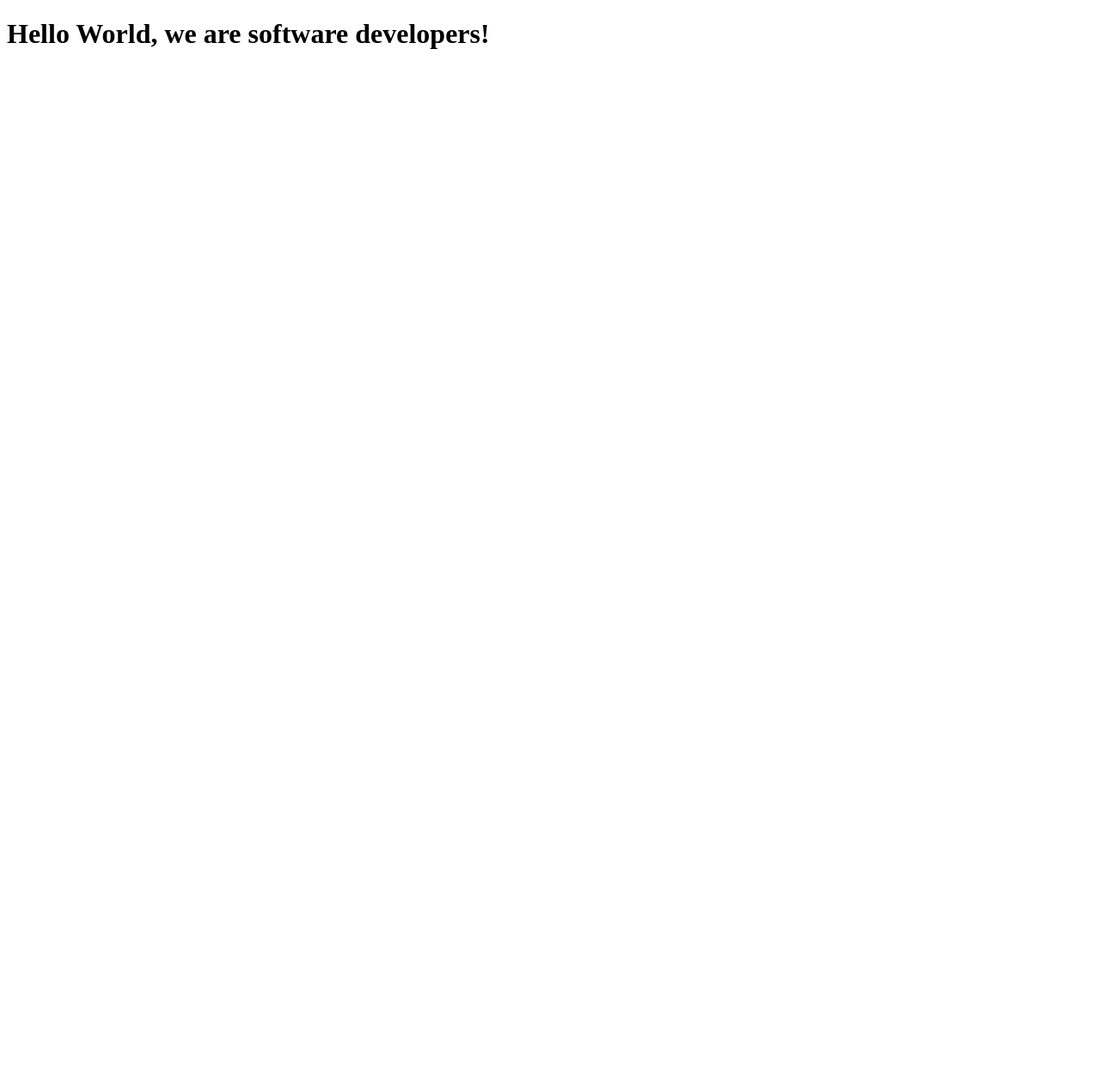
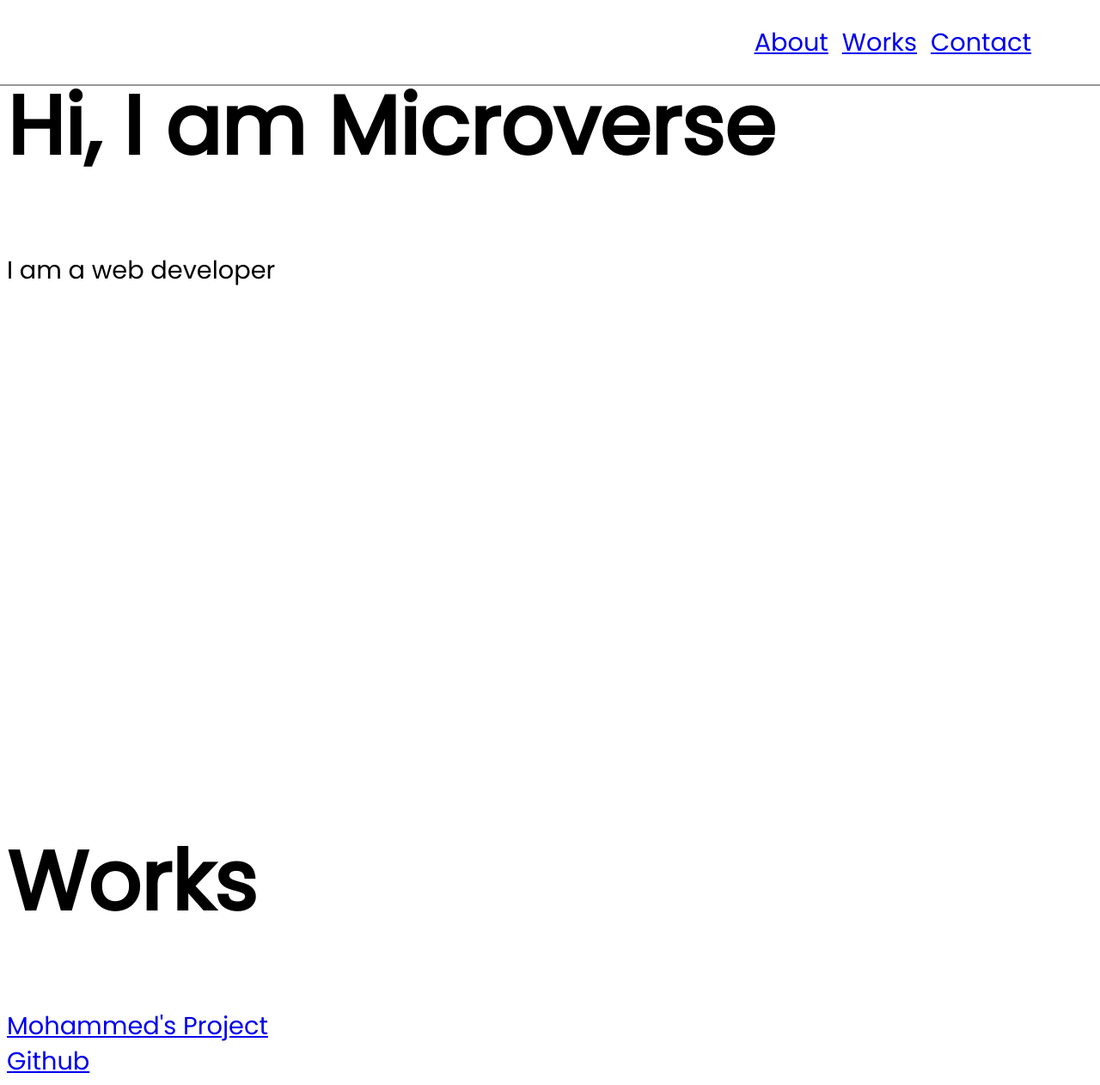
Before and after one commit to mo1292020/Osaro_Mohamed_MICROVERSE, a plain HTML site: page index.html in a window 1280 px wide. Shown: the whole page at 86% size. Before the commit the page ends 800 px from the top, so only its background shows below. Drawn offline with Linux system fonts and the light colour scheme.

Commit message:
complete session

```diff
--- a/css/style.css
+++ b/css/style.css
@@ -0,0 +1,44 @@
+#welcome-section{
+    height: 100vh;
+}
+
+.nav{
+    display: flex;
+    justify-content: flex-end;
+    position: fixed;
+    top: 0;
+    left: 0;
+    width: 100%;
+    background: var(--main-red);
+    box-shadow: 0 2px 0 rgba(0, 0, 0, 0.4);
+    z-index: 10;
+  }
+
+  .nav-list{
+      display: flex;
+      margin-right: 5rem;
+      list-style: none;
+      gap: 1rem;
+  }
+
+  body {
+      font-family: 'Poppins', sans-serif;
+      font-size: 1.8rem; /* 18px */
+      font-weight: 400;
+      line-height: 1.4;
+      color: var(--main-white);
+    }
+
+    h1{
+      font-size : 6rem;
+    }
+
+
+    @media only screen and (max-width: 815px) {
+      /* For mobile phones: */
+      #navbar ul {
+        border: 1px solid;
+        height: 207px;
+      }
+
+      }
--- a/index.html
+++ b/index.html
@@ -2,13 +2,57 @@
 <html lang="en">
   <head>
     <meta charset="UTF-8" />
+
     <title>Fork Me! FCC: Test Suite Template</title>
-    <link rel="stylesheet" href="css/style.css" />
+    <link rel="stylesheet" href="./css/style.css" />
+    <link
+      rel="stylesheet"
+      href="https://use.fontawesome.com/releases/v5.8.2/css/all.css"
+      integrity="sha384-oS3vJWv+0UjzBfQzYUhtDYW+Pj2yciDJxpsK1OYPAYjqT085Qq/1cq5FLXAZQ7Ay"
+      crossorigin="anonymous"
+    />
+    <link
+      href="https://fonts.googleapis.com/css?family=Poppins:200i,300,400&display=swap"
+      rel="stylesheet"
+    />
+    <link
+      href="https://fonts.googleapis.com/css?family=Raleway:700&display=swap"
+      rel="stylesheet"
+    />
   </head>
 
   <body>
     <script src="https://cdn.freecodecamp.org/testable-projects-fcc/v1/bundle.js"></script>
-    <h1>Hello World, we are software developers!</h1>
+    <nav id="navbar" class="nav">
+      <ul class="nav-list">
+        <li>
+          <a href="#welcome-section">About</a>
+        </li>
+        <li>
+          <a href="#projects">Works</a>
+        </li>
+        <li>
+          <a href="#contact">Contact</a>
+        </li>
+      </ul>
+    </nav>
+    <section id='welcome-section'>
+
+      <h1>Hi, I am Microverse</h1>
+      <p>I am a web developer</p>
+    </section>
+    <section id="projects">
+      <h1>Works</h1>
+      <div class="project-tile">
+        <a href="https://github.com/mo1292020" target='_blank'>
+          Mohammed's Project
+        </a>
+      </div>
+    </section>
+    <section id="contact">
+      <a id='profile-link' href="https://github.com/osarodev" target='_blank'>Github</a>
+    </section>
+
     <script src="js/index.js"></script>
   </body>
 </html>
```
